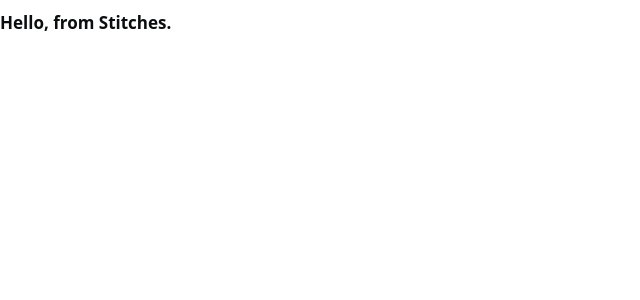
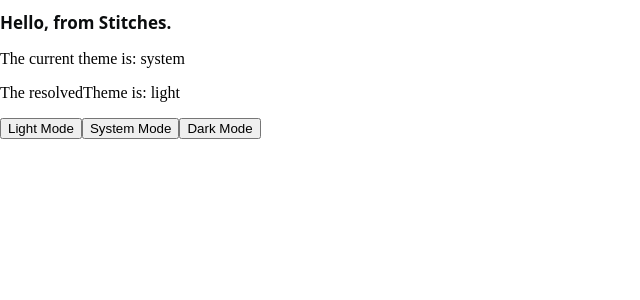
Before and after one commit to ewmapp/react-nextjs, a Next.js app: page / in a window 1280 px wide. Shown: the top 300 px of the page, without its empty margins (0-640 px from the left). Built offline with nearby package versions, Linux system fonts and the light colour scheme.

Commit message:
Test theme theme-switch

```diff
--- /dev/null
+++ b/src/components/theme-switch.tsx
@@ -0,0 +1,22 @@
+import { useTheme } from 'next-themes'
+import { useState, useEffect } from 'react'
+
+export const ThemeChanger = () => {
+  const { theme, setTheme, resolvedTheme } = useTheme()
+  const [mounted, setMounted] = useState(false)
+
+  // When mounted on client, now we can show the UI
+  useEffect(() => setMounted(true), [])
+
+  if (!mounted) return null
+
+  return (
+    <div>
+      <p>The current theme is: {theme}</p>
+      <p>The resolvedTheme is: {resolvedTheme}</p>
+      <button onClick={() => setTheme('light')}>Light Mode</button>
+      <button onClick={() => setTheme('system')}>System Mode</button>
+      <button onClick={() => setTheme('dark')}>Dark Mode</button>
+    </div>
+  )
+}
--- a/src/pages/_app.tsx
+++ b/src/pages/_app.tsx
@@ -1,6 +1,7 @@
 import type { AppProps } from 'next/app'
 import { ThemeProvider } from 'next-themes'
 import { darkTheme, globalCss } from '../../stitches.config'
+import { ThemeChanger } from '../components/theme-switch'
 
 const globalStyles = globalCss({
   html: {
@@ -19,10 +20,11 @@
     <ThemeProvider
       disableTransitionOnChange
       attribute="class"
-      value={{ light: 'light-theme', dark: darkTheme.className }}
+      value={{ light: 'light', dark: darkTheme }}
       defaultTheme="system"
     >
       <Component {...pageProps} />
+      <ThemeChanger />
     </ThemeProvider>
   )
 }
```
